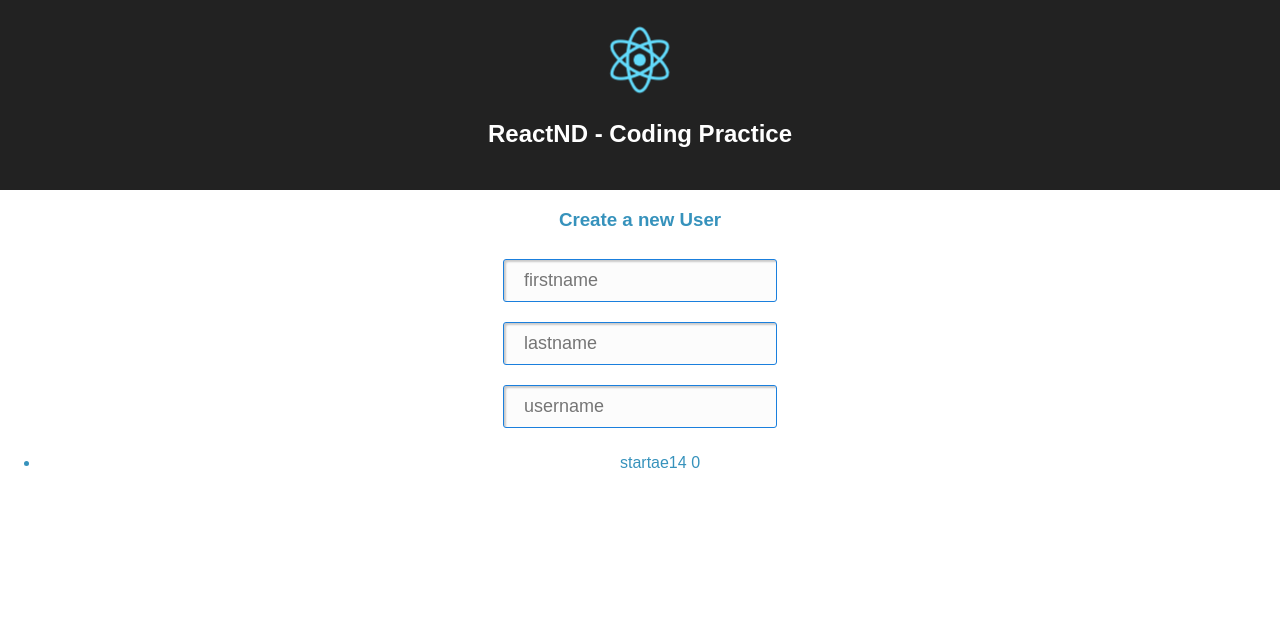
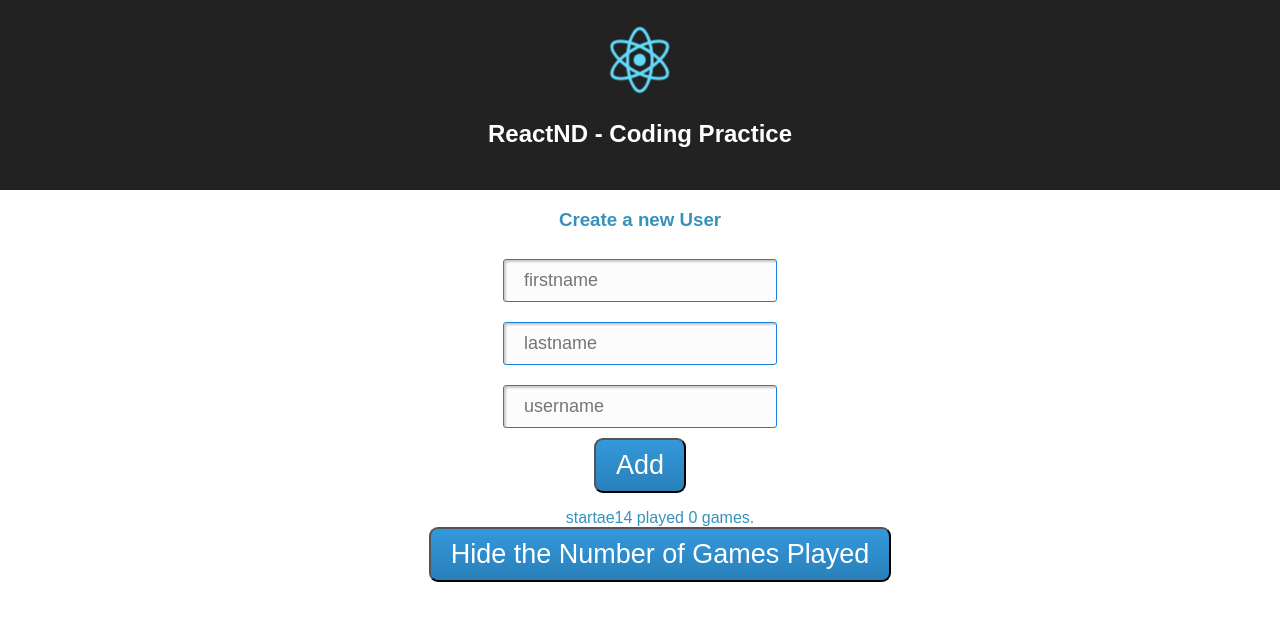
Before and after one commit to simotae14/AllTogetherEx1, a React (Create React App) app: page / in a window 1280 px wide. Shown: the top 620 px of the page. Built offline with nearby package versions, Linux system fonts and the light colour scheme.

Commit message:
All Togheter: Show/hide games

```diff
--- a/src/AddUser.js
+++ b/src/AddUser.js
@@ -53,7 +53,7 @@ class AddUser extends Component {
                         onChange={this.handleUsername}
                     />
                 </div>
-
+                <button disabled={this.state.areEmpty}>Add</button>
             </form>
         );
     }
--- a/src/User.js
+++ b/src/User.js
@@ -1,12 +1,18 @@
 import React from 'react';
+import PropTypes from 'prop-types';
 
 const User = (props) => (
-    <li>
-        <span>{props.user.username}</span>
+    <div>
+        <span>{props.user.username}</span> played
         {
-            props.showGamesPlayed && <span> {props.user.gamesPlayed}</span>
-        }
-    </li>
+            props.showGamesPlayed ? <span> {props.user.gamesPlayed}</span> : <span> \*</span>
+        } games.
+    </div>
 );
 
+User.propTypes = {
+    user: PropTypes.object.isRequired,
+    showGamesPlayed: PropTypes.bool.isRequired
+}
+
 export default User;
--- a/src/UsersList.js
+++ b/src/UsersList.js
@@ -8,10 +8,16 @@ class UsersList extends Component {
             showGamesPlayed: true
         }
     }
+    handleShowGames = () => {
+        this.setState((prevState) => ({
+            showGamesPlayed: !prevState.showGamesPlayed
+        }))
+    }
     render() {
         return (
             <ul>
                 { this.props.users.map((user) => <User key={user.username} user={user} showGamesPlayed={this.state.showGamesPlayed} /> )}
+                <button onClick={this.handleShowGames}>{this.state.showGamesPlayed ? 'Hide the Number of Games Played' : 'Show the Number of Games Played'}</button>
             </ul>
         );
     }
```
